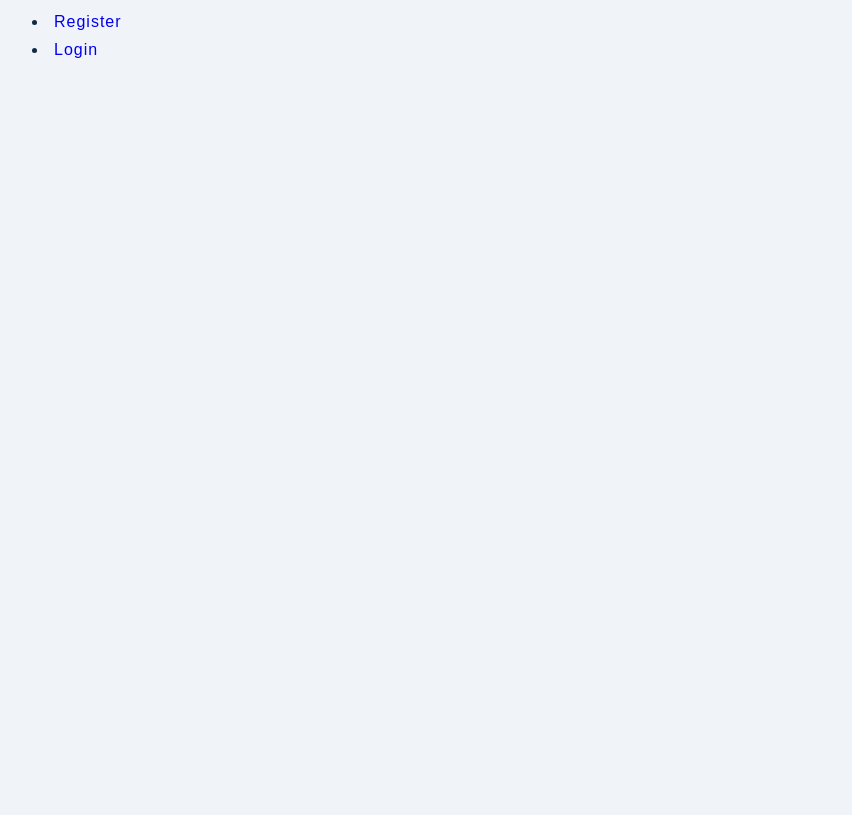
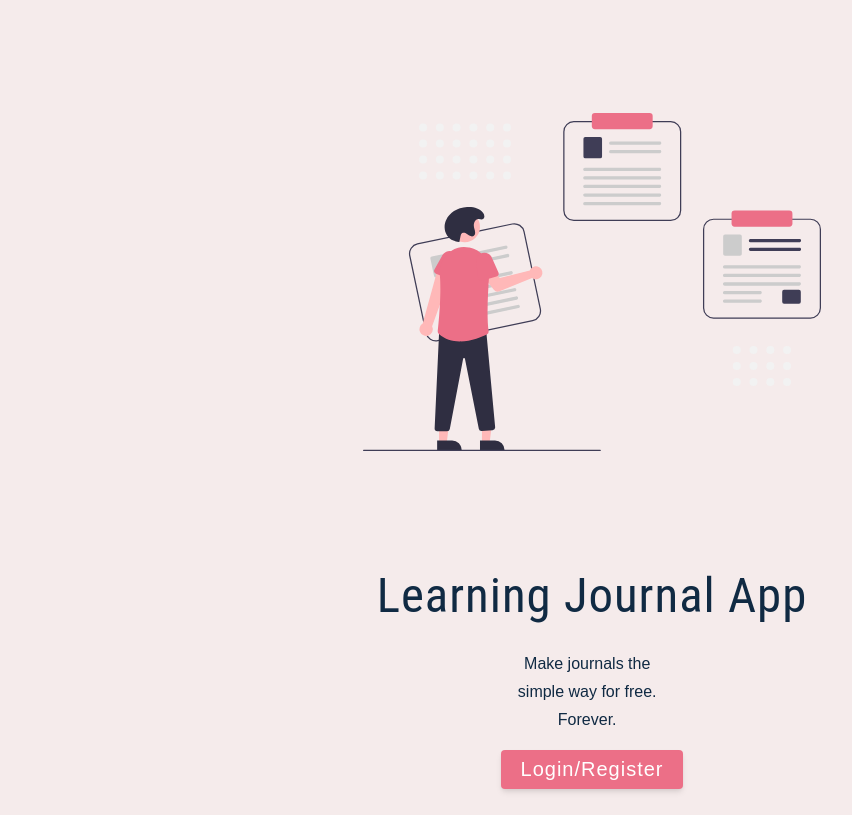
Before and after one commit to shruti1421/learning-journal-frontend, a React (Create React App) app: page /landing in a window 1280 px wide. Shown: the whole page, without its empty margins (48-900 px from the left). Built offline with nearby package versions, Linux system fonts and the light colour scheme; no server answers.

Commit message:
added img and css for landing page

```diff
--- a/package.json
+++ b/package.json
@@ -14,6 +14,7 @@
     "react": "^18.1.0",
     "react-dom": "^18.1.0",
     "react-icons": "^4.4.0",
+    "react-reveal": "^1.2.2",
     "react-router-dom": "^6.3.0",
     "react-scripts": "5.0.1",
     "styled-components": "^5.3.5",
--- a/src/App.css
+++ b/src/App.css
@@ -2,6 +2,7 @@
 ::after,
 ::before {
   box-sizing: border-box;
+  margin: 0;
 }
 
 /* fonts */
@@ -13,19 +14,19 @@ html {
 
 :root {
   /* colors */
-  --primary-50: #e0fcff;
-  --primary-100: #bef8fd;
-  --primary-200: #87eaf2;
-  --primary-300: #54d1db;
-  --primary-400: #38bec9;
-  --primary-500: #2cb1bc;
-  --primary-600: #14919b;
-  --primary-700: #0e7c86;
-  --primary-800: #0a6c74;
-  --primary-900: #044e54;
+  --primary-50: white;
+  --primary-100: #FDCED9;
+  --primary-200: #FDB7C8;
+  --primary-300: #FB9FB6;
+  --primary-400: #FD87A4;
+  --primary-500: #ec6f87;
+  --primary-600: #F5375C;
+  --primary-700: #F5375C;
+  --primary-800: #FB2F60;
+  --primary-900: #F70D45;
 
   /* grey */
-  --grey-50: #f0f4f8;
+  --grey-50: #F5EBEB;
   --grey-100: #d9e2ec;
   --grey-200: #bcccdc;
   --grey-300: #9fb3c8;
@@ -300,6 +301,28 @@ ul {
 .full-page {
   min-height: 100vh;
 }
+
+.container-landing {
+  width: var(--fluid-width);
+  max-width: var(--max-width);
+  margin: 0 auto;
+  margin-bottom: 1rem;
+
+}
+
+.text-center {
+  text-align: center;
+}
+
+.info-page p{
+  padding-left: 42%; padding-right: 0;
+}
+
+.notes-img{
+  margin:auto;
+  margin-bottom: 10px;
+  margin-top: 10px;
+}
 /* Add Journal form */
 
 @import url("https://fonts.googleapis.com/css?family=Lato|Merriweather");
@@ -361,7 +384,7 @@ ul {
 .addJournalForm  .textarea-group .bar {
   width: 100%;
   height: 3px;
-  background: #54d1db;
+  background: var( --primary-600);
   top: calc(100% - 7px);
   position: absolute;
   transform: scaleX(0);
--- a/src/assets/wrappers/Navbar.js
+++ b/src/assets/wrappers/Navbar.js
@@ -43,7 +43,7 @@ const Wrapper = styled.nav`
     top: 40px;
     left: 0;
     width: 100%;
-    background: var(--primary-100);
+    background: var(--primary-50);
     box-shadow: var(--shadow-2);
     padding: 0.5rem;
     text-align: center;
@@ -56,7 +56,7 @@ const Wrapper = styled.nav`
   .dropdown-btn {
     background: transparent;
     border-color: transparent;
-    color: var(--primary-500);
+    color: var(--primary-600);
     letter-spacing: var(--letterSpacing);
     text-transform: capitalize;
     cursor: pointer;
--- a/src/components/pages/Home.js
+++ b/src/components/pages/Home.js
@@ -1,18 +1,28 @@
 import React from 'react'
 import { Link, Outlet } from 'react-router-dom'
-import About from './About.js'
+import Wrapper from '../../assets/wrappers/Register'
+import HomeScreenImage from '../../assets/images/HomeScreenImage.svg'
 const Home = () => {
   return (
-      <div className='container page'>
-
-            <li>
-                <Link to='/register'>Register</Link>
-            </li>
-            <li>
-                <Link to='/login'>Login</Link>
-            </li>
-
+    <div className='container-landing center text-center'>
+    <Wrapper>
+    <img src={HomeScreenImage} className="notes-img text-center" height="60%" alt="empty"  />
+      <div className=' page-text'>
+        {/* info */}
+        <div className='info-page center'>
+          <h1>
+            Learning <span>Journal</span> App
+          </h1>
+          <p className='center'>
+            Make journals the simple way for free. Forever.
+          </p>
+          <Link to='/register' className='btn btn-hero'>
+            Login/Register
+          </Link>
+        </div>
       </div>
+    </Wrapper>
+    </div>
   )
 }
 
```
Also changed, not shown: src/assets/images/HomeScreenImage.svg (added), 1 other file (tests, documents, lock files or other folders).
